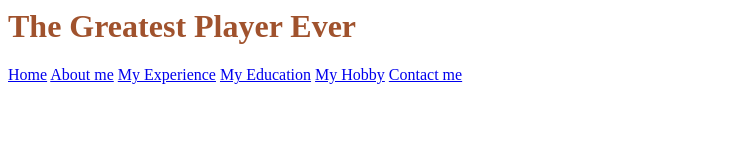
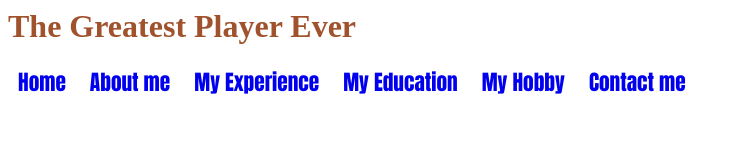
Before and after one commit to Aizzatnabil/23_ims456_2424d_individual, a plain HTML site: page index.html in a window 1280 px wide. Shown: the whole page, without its empty margins (0-741 px from the left). Drawn offline with Linux system fonts and the light colour scheme.

Commit message:
Add files via upload

```diff
--- a/css/style.css
+++ b/css/style.css
@@ -1,3 +1,14 @@
 h1{
     color:sienna;
 }
+a{
+    text-decoration: none;
+    font-family: Impact, Haettenschweiler, 'Arial Narrow Bold', sans-serif;
+    padding: 10px;
+    font-size: 16pt;
+}
+a:hover
+ {
+    color:blueviolet;
+    font-size: 30pt;
+ }
```
